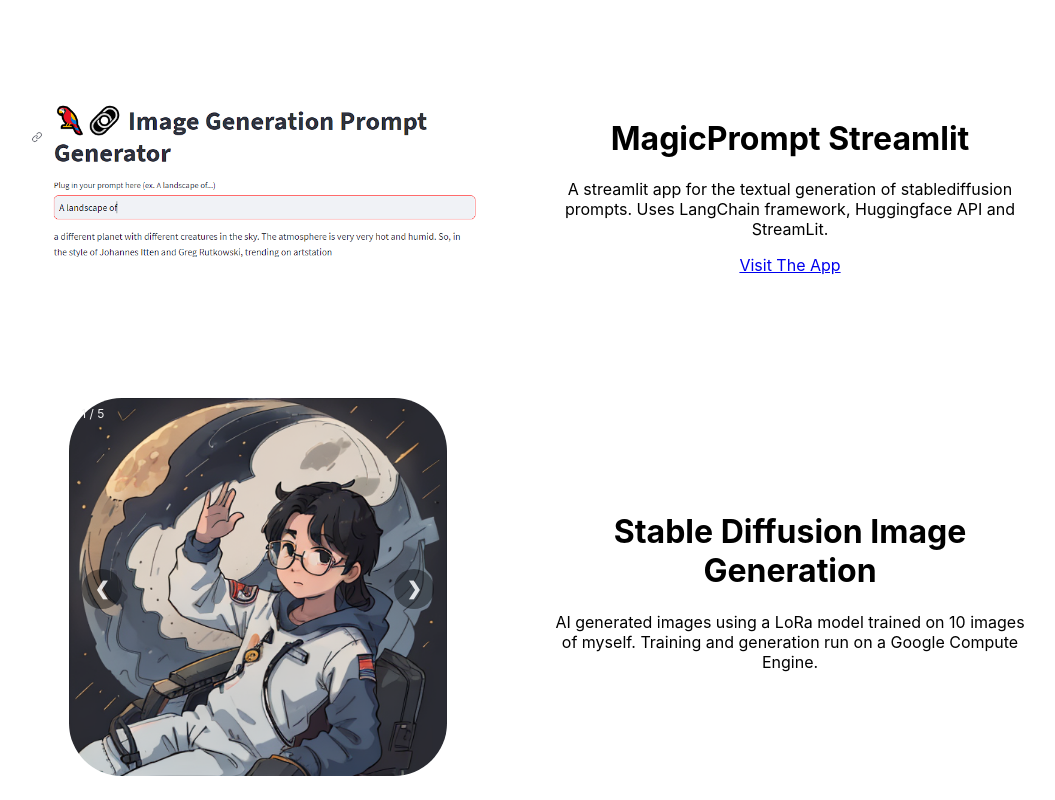
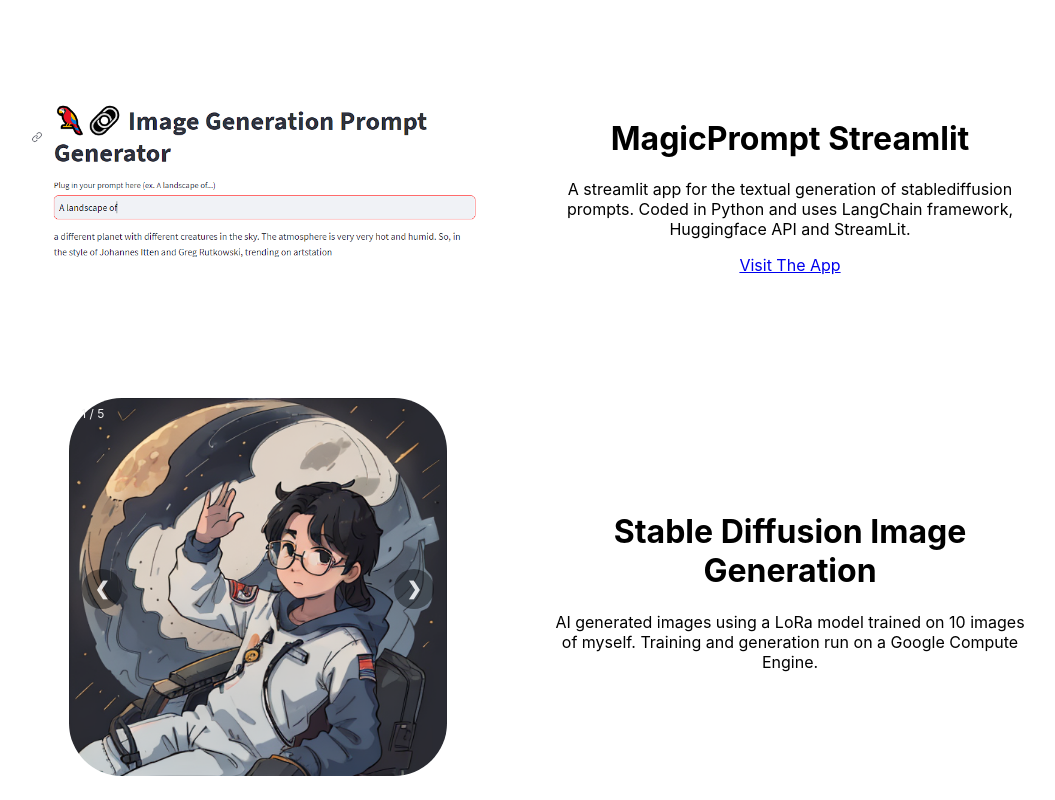
Before and after one commit to jDaowy/jordons-profile, a React (Create React App) app: page /projects/1 in a window 1280 px wide. Shown: the part 998-1798 px from the top of the page, without its empty margins (126-1181 px from the left). Built offline with nearby package versions, Linux system fonts and the light colour scheme; no server answers.

Commit message:
Update ProjectSt.js

```diff
--- a/src/components/ProjectSt.js
+++ b/src/components/ProjectSt.js
@@ -15,7 +15,7 @@
                     <p>
                         A streamlit app for the textual generation of stablediffusion
                         <br />
-                        prompts. Uses LangChain framework, Huggingface API and StreamLit.
+                        prompts. Coded in Python and uses LangChain framework, Huggingface API and StreamLit.
                     </p>
                     <a href="https://st-magicprompt-stablediffusion-1exnyen2k2h.streamlit.app/">
                         Visit The App
```
